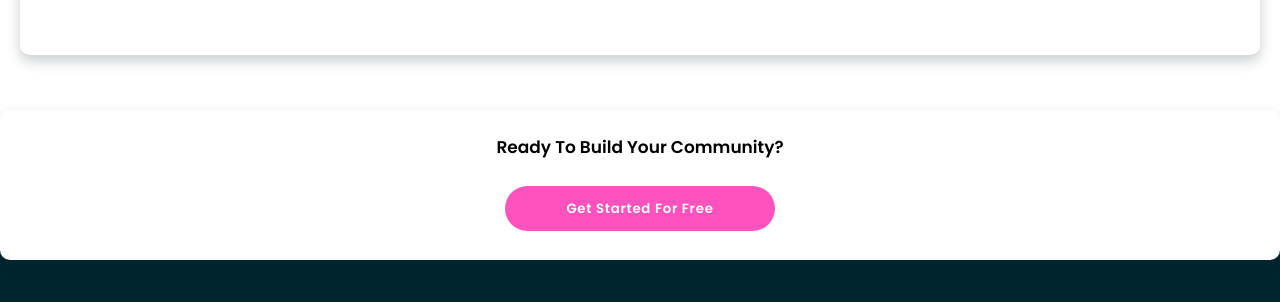
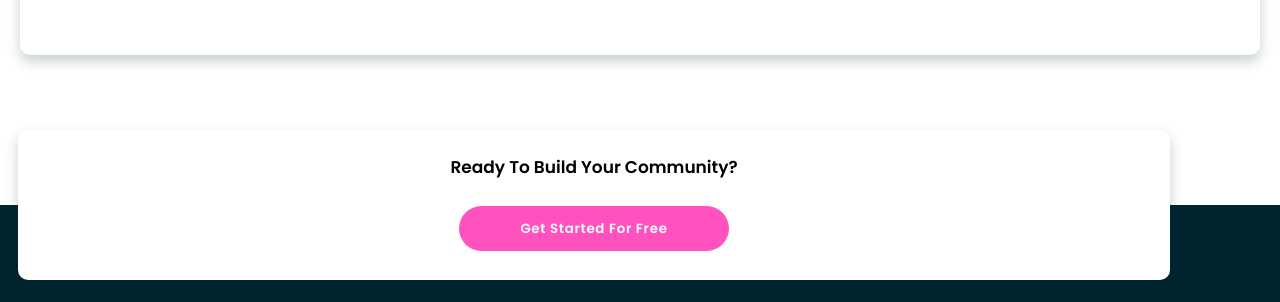
Before and after one commit to BC-MAY-21-ROR/kata-01-diseno-web-k1-may22-t1, a plain HTML site: page index.html in a window 1280 px wide. Shown: the part 2474-2776 px from the top of the page. Drawn offline with nearby package versions, Linux system fonts and the light colour scheme.

```diff
--- a/styles/scss/assets/layout/_float_card.scss
+++ b/styles/scss/assets/layout/_float_card.scss
@@ -1,10 +1,10 @@
 .float-card {
-    width: 100%;
+    width: 90%;
+    margin-left: 18px;
     // min-width: 335px;
     height: 150px;
     box-shadow: 0px 6px 13px rgba(0, 37, 46, 0.223053);
     border-radius: 10px;
-    margin-right: 00px;
     display: flex;
     justify-content: center;
     align-items: center;
@@ -12,7 +12,7 @@
     position: absolute;
     z-index: 1;
     background-color: white;
-    top: -95px;
+    top: -75px;
 
     h3 {
         font-family: $first-font;
```
Also changed, not shown: styles/scss/main.css, 1 other file.
